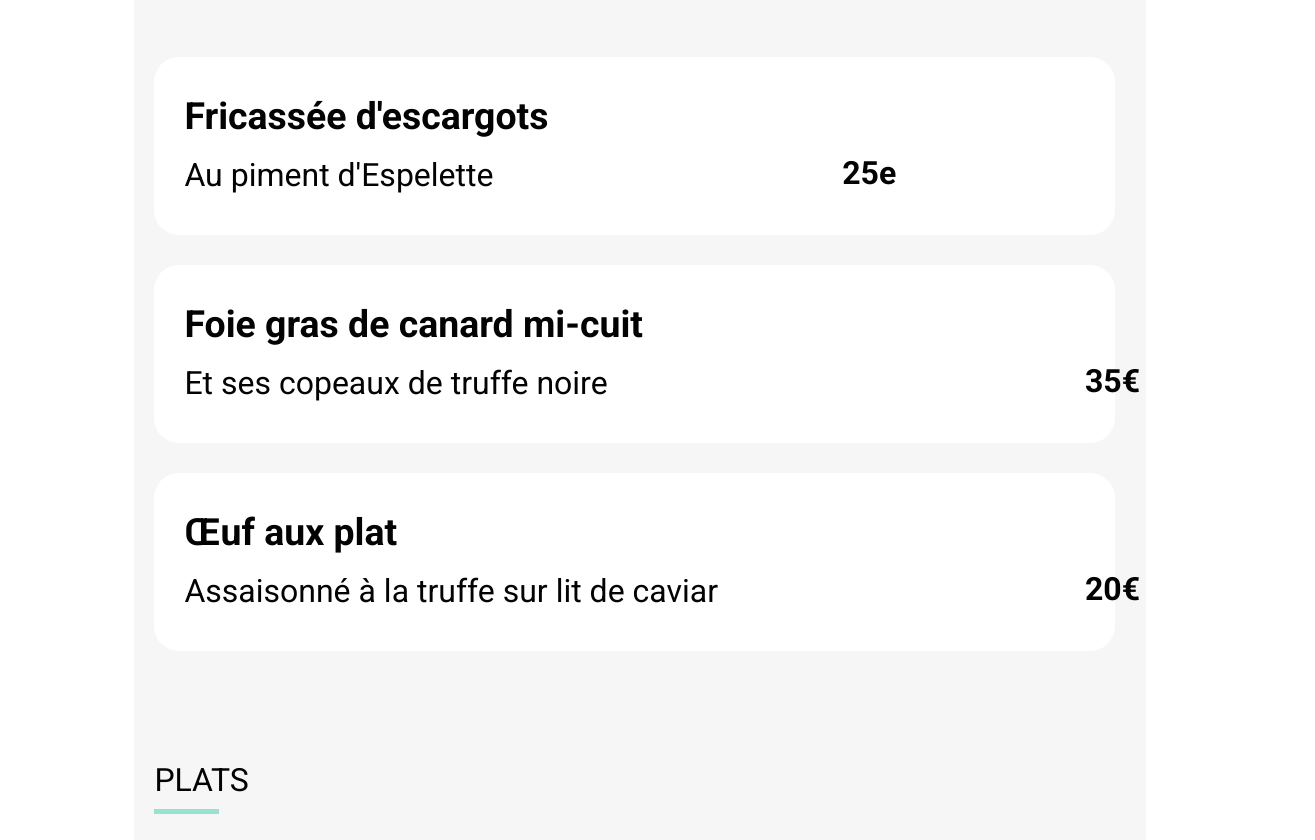
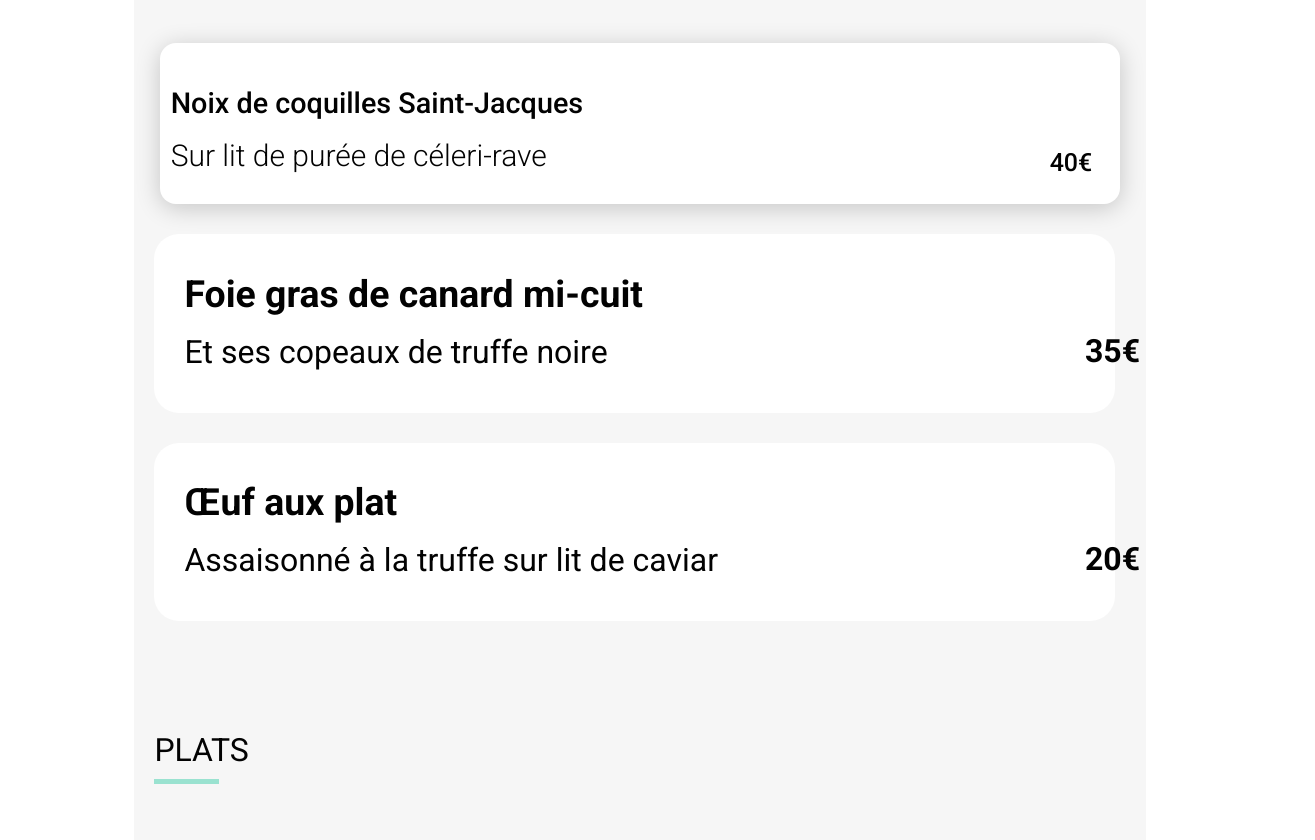
Before and after one commit to 7youtty/projet-4, a website: page Lapalettedugout.html in a window 1280 px wide. Shown: the part 1153-1993 px from the top of the page, 1315 px wide, since content can reach past the window. Drawn offline with Linux system fonts and the light colour scheme; a web font is replaced by a local one.

Commit message:
animation page restaux en cours

```diff
--- a/Lapalettedugout.html
+++ b/Lapalettedugout.html
@@ -38,18 +38,18 @@
                 <div class="underline"></div>
             </div>
             <div class="spacesubtitleetape">
-                <article class="cardplat">
-                <div class="detailplat">
-                    <span>
-                <h3>Fricassée d'escargots</h3>
-                <p>Au piment d'Espelette</p>
-                    </span>
-                    <h4>25e</h4>
-                    <span class="slidecoche">
-                        <i class="fa-solid fa-circle-check check"></i>
-                    </span>
-                </div>
+
+                <!--NOUVEAU MENU -->
+                <article class="menu-plat">
+                    <h3 class="menu-plat__titre" >Noix de coquilles Saint-Jacques</h3>
+                    <p class="menu-plat__flex" >
+                        <span class="compo" >Sur lit de purée de céleri-rave</span>
+                        <span class="prix">40€</span>
+                    </p>
+                    <div class="menu-plat__anim"><i class="verif fas fa-check-circle"></i></div>
                 </article>
+
+
                 <article class="cardplat">
                     <div class="detailplat">
                         <span>
--- a/main.scss
+++ b/main.scss
@@ -175,11 +175,13 @@ visibility: hidden;
     padding: 10% 0% 20% 0%;
 
 }
-.cardresto img {
+.cardresto {
+    img {
         object-fit: cover;
         width: 100%;
          border-radius: 20px 20px 0px 0px;
          height: 320px;
+    }
 
 }
 .cardresto {
@@ -222,21 +224,9 @@ visibility: hidden;
 
 }
 
-/**************************************/
+/*  COEUR */
 .btn-coeur {
     cursor: pointer;
-    &:hover{
-        &::after {
-            transform: scaleY(0);
-        }
-        .btn-coeur__vi {
-            opacity: 0;
-        }
-        .btn-coeur__pl {
-            transform: scale(1);
-        }
-
-    }
     &__vi {
         position: absolute;
         font-weight: 100;
@@ -248,17 +238,6 @@ visibility: hidden;
         background: linear-gradient(176deg, #9356DC 0%, #FF79DA 100%);
         -webkit-background-clip: text;
         -webkit-text-fill-color: transparent;
-    }
-    &--home, &--menu{
-        position: absolute;
-        &::after {
-            content: "";
-            position: absolute;
-            transition: transform 500ms cubic-bezier(0.55, 1.2, 0.93, 1);
-            transform-origin: top;
-            opacity: 1;
-            z-index: 1;
-        }
     }
     &--home {
         font-size: 1.5em;
@@ -286,6 +265,31 @@ visibility: hidden;
             left: 0;
             right: 0;
             background: #F6F6F6;
+        }
+    }
+
+
+    &:hover{
+        &::after {
+            transform: scaleY(0);
+        }
+        .btn-coeur__vi {
+            opacity: 0;
+        }
+        .btn-coeur__pl {
+            transform: scale(1);
+        }
+
+    }
+    &--home, &--menu{
+        position: absolute;
+        &::after {
+            content: "";
+            position: absolute;
+            transition: transform 500ms cubic-bezier(0.55, 1.2, 0.93, 1);
+            transform-origin: top;
+            opacity: 1;
+            z-index: 1;
         }
     }
 }
@@ -356,6 +360,7 @@ visibility: hidden;
     margin-top: -130PX;
     opacity: 99%;
 }
+
 .spacetitle2 {
     display: flex;
     justify-content: space-between;
@@ -489,6 +494,95 @@ visibility: hidden;
         }
  }
 
+
+ .menu-plat {
+    // box-shadow: 2px 5px 13px -1px rgb(35 35 35 / 13%);
+    box-shadow: 0px 4px 25px 0px rgba(0, 0, 0, 0.2);
+    position: relative;
+    width: 95%;
+    margin: auto;
+    border-radius: 16px;
+    background: white;
+    overflow: hidden;
+    box-sizing: border-box;
+    margin-top: 16px;
+    padding: 14px 22px 12px 11px;
+    cursor: pointer;
+
+    &__titre {
+        font-size: 1.8rem;
+        font-weight: 500;
+        width: 100%;
+        transition: width 0.75s;
+        text-overflow: ellipsis;
+        overflow: hidden;
+        white-space: nowrap;
+    }
+    &__flex {
+        display: flex;
+        justify-content: space-between;
+        margin-right: 6px;
+        font-size: 0.95em;
+        margin-top: 5px;
+        .compo {
+            font-weight: 300;
+            text-overflow: ellipsis;
+            overflow: hidden;
+            white-space: nowrap;
+            width: 100%;
+            transition: width 0.75s;
+            margin-top: -10px;
+            font-size: 30px;
+        }
+        .prix {
+            font-weight: 500;
+            padding-left: 3px;
+            transition: transform 0.5s 0.05s;
+            font-size: 25px;
+        }
+    }
+    &__anim {
+        position: absolute;
+        background: #99E2D0;
+        right: -60px;
+        top: 0;
+        width: 60px;
+        height: 100%;
+        transition: transform 0.5s;
+        text-align: center;
+        .verif {
+            color: white;
+            font-size: 1.35em;
+            line-height: 100px;
+        }
+    }
+    &__liste {
+        list-style-type: none;
+        font-weight: 300;
+    }
+
+    &:hover{
+        .menu-plat{
+            &__titre {
+                width: calc(100% - 60px);
+            }
+            &__anim {
+                transform: translateX(-60px);
+            }
+        }
+        .compo {
+            width: calc(100% - 60px);
+        }
+        .prix {
+            transform: translateX(-60px);
+        }
+    }
+}
+
+
+
+
+
 /* Le code ci-dessous correspond à la version responsive uniquement */
 
 /****** Media queries ***********/
```
Also changed, not shown: css/style.css. Lines whose indentation alone changed are shown as unchanged.
